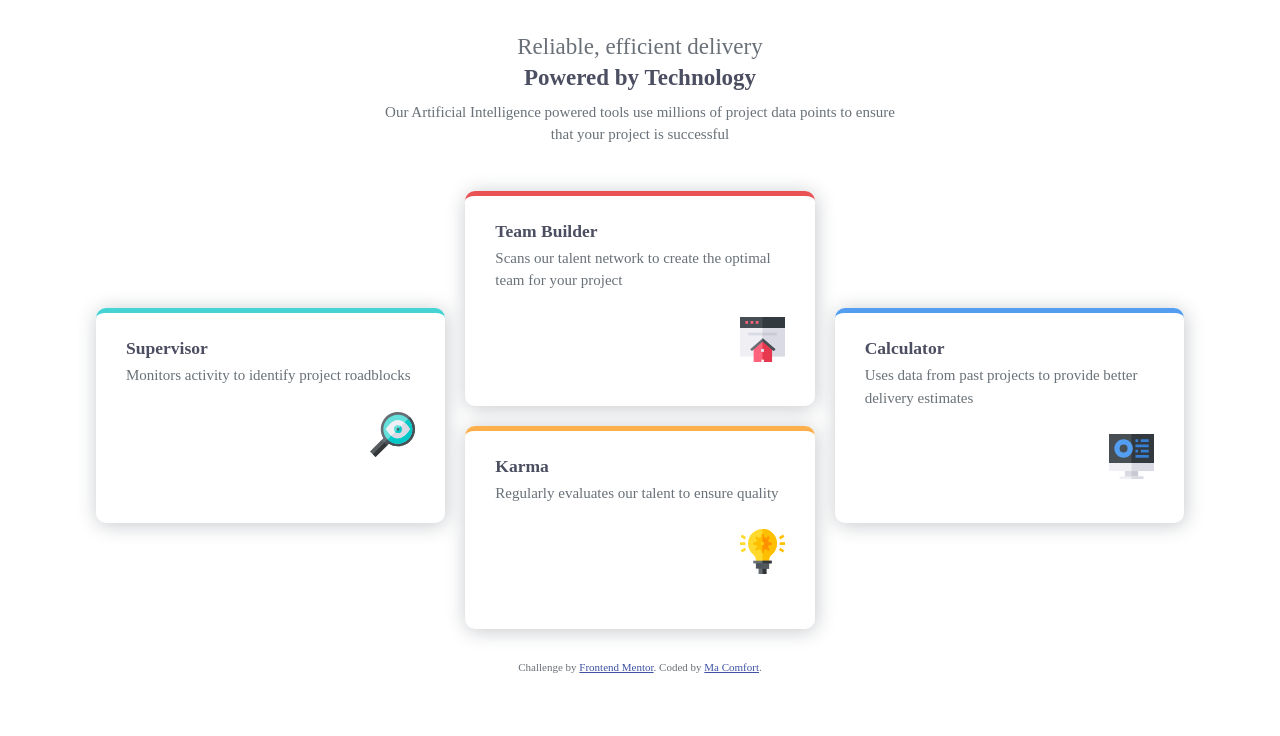
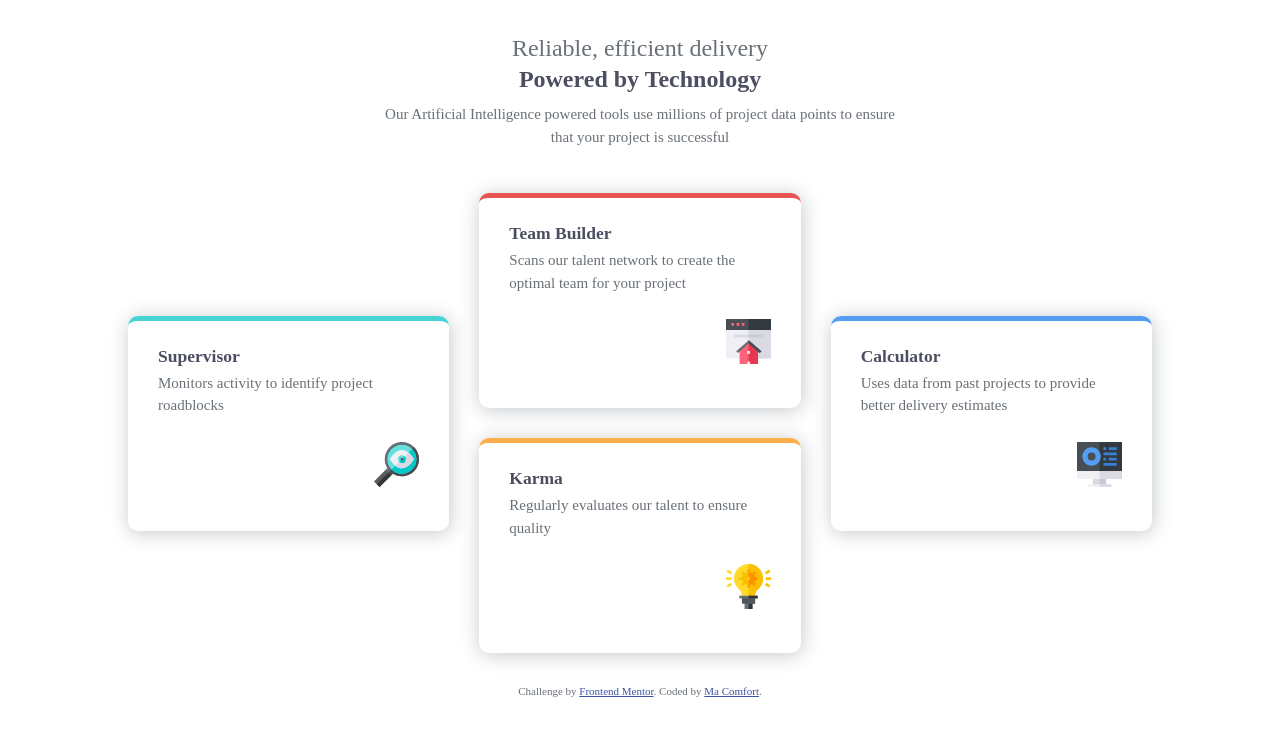
Before and after one commit to Macomi27/Four-card-feature-section, a plain HTML site: page four-card-feature-section-master/index.html in a window 1280 px wide. Drawn offline with Linux system fonts and the light colour scheme; a web font is replaced by a local one.

Commit message:
made some adjustments on desktop

```diff
--- a/four-card-feature-section-master/styles.css
+++ b/four-card-feature-section-master/styles.css
@@ -107,15 +107,23 @@ img {
 }
 
 @media (min-width: 47rem) {
+  .sum-head > p {
+    font-size: 2.4rem;
+  }
+  .sum-head h2 {
+    font-size: 2.4rem;
+  }
+
   .summary {
     width: 40%;
   }
 
   .divisions {
+    width: 80%;
     display: grid;
     grid-template-columns: repeat(3, 1fr);
     grid-template-rows: repeat(4, auto);
-    gap: 2rem;
+    gap: 3rem;
   }
 
   .box.cyan {
```
